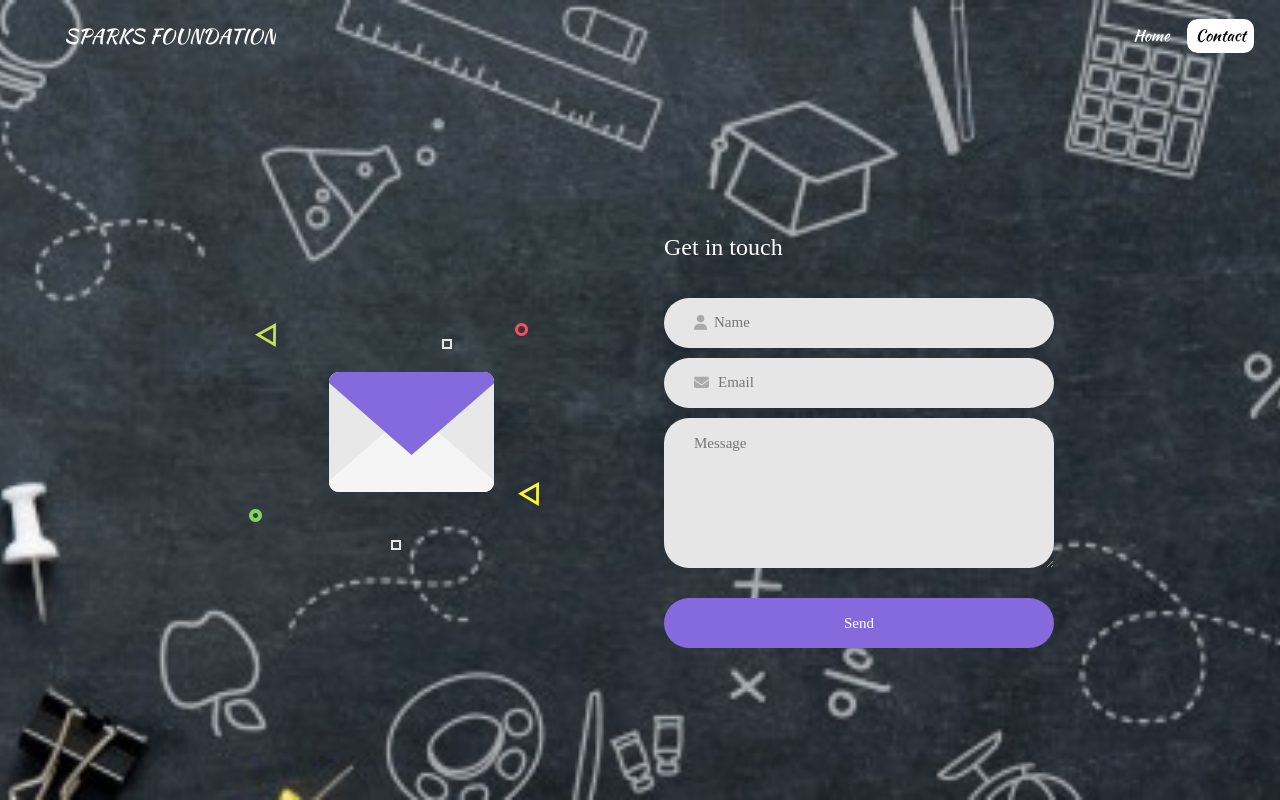
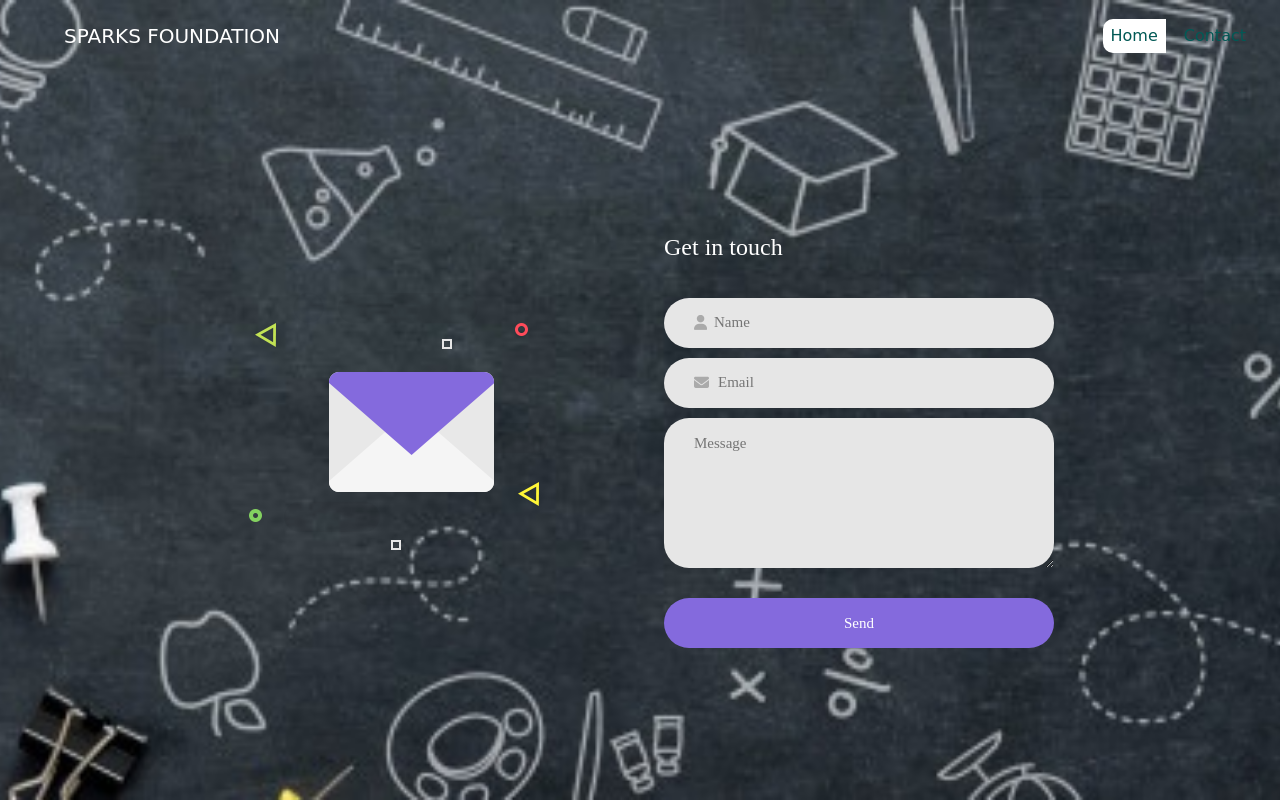
Before and after one commit to ayush-31211/spark-donation, a plain HTML site: page contact.html in a window 1280 px wide. Drawn offline with nearby package versions, Linux system fonts and the light colour scheme; a web font is replaced by a local one.

Commit message:
Update contact.html

```diff
--- a/contact.html
+++ b/contact.html
@@ -1,9 +1,7 @@
 <html>
     <head>
-        <title> The Sparks Foundation TASK 1 </title>
+        <title> The Sparks Foundation TASK</title>
         <link rel="stylesheet" href="https://maxcdn.bootstrapcdn.com/bootstrap/4.5.0/css/bootstrap.min.css">
-        <link href="https://fonts.googleapis.com/css2?family=Kaushan+Script&display=swap" rel="stylesheet">
-        <link href="https://fonts.googleapis.com/css2?family=Balsamiq+Sans:wght@700&display=swap" rel="stylesheet">
         <link rel="stylesheet" href="css/style.css">
     </head>
     <body>
@@ -15,9 +13,8 @@
             </button>
             <div class="collapse navbar-collapse" id="collapsibleNavbar">
                 <ul class="navbar-nav ml-auto">
-
-                    <li class="nav-item  "><a  class="nav-link inactive" href="index.html">Home</a></li>
-                    <li class="nav-item active"><a class="nav-link active" href="contact.html">Contact</a></li>
+                  <li class="nav-item active "><a  style="color:#025955; font-family: 'Kaushan Script', cursive" class="nav-link" href="index.html">Home</a></li>
+                  <li class="nav-item "><a  style="color:#025955; font-family: 'Kaushan Script', cursive" class="nav-link" href="contact.html">Contact</a></li>
 
                       </ul>
             </div>
```
